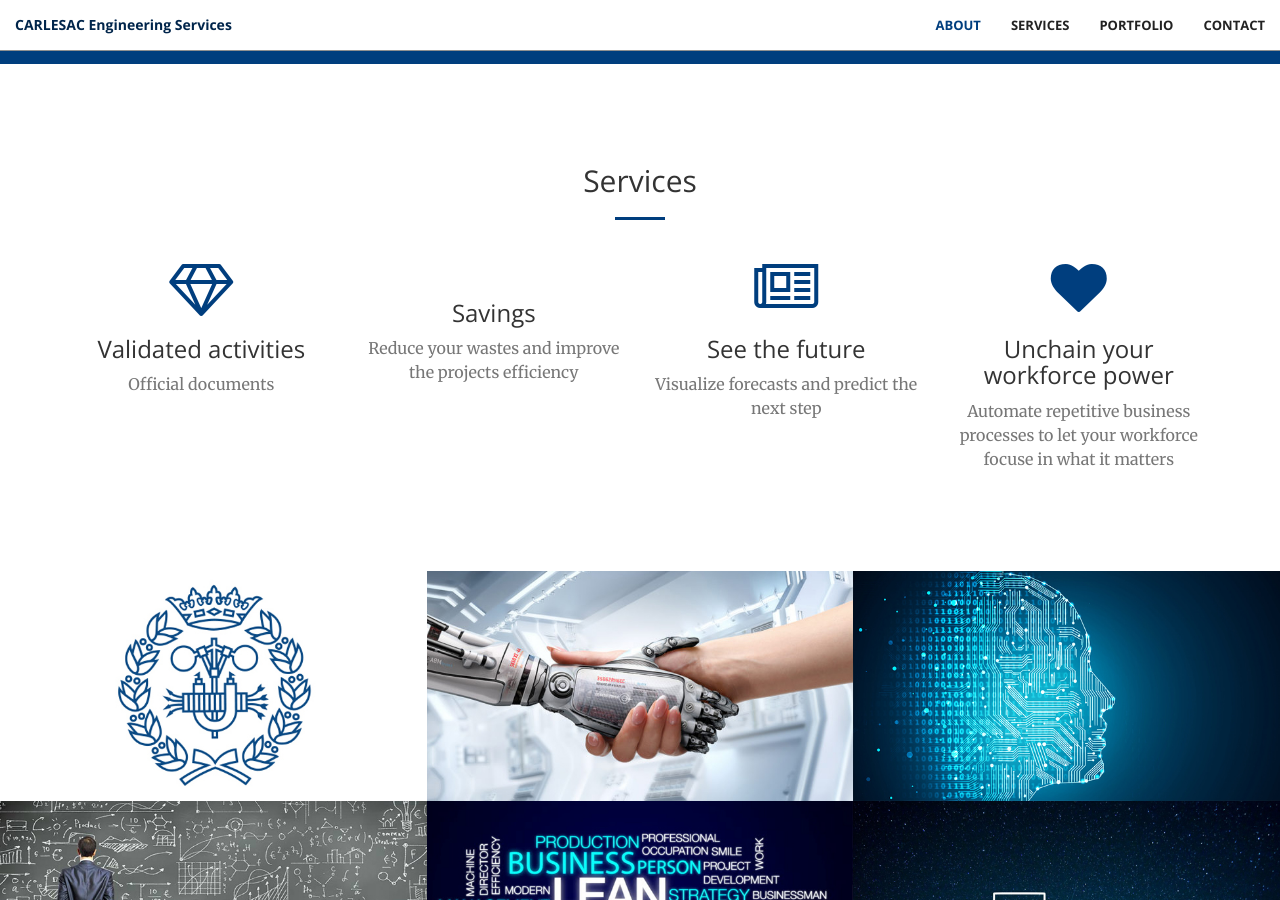
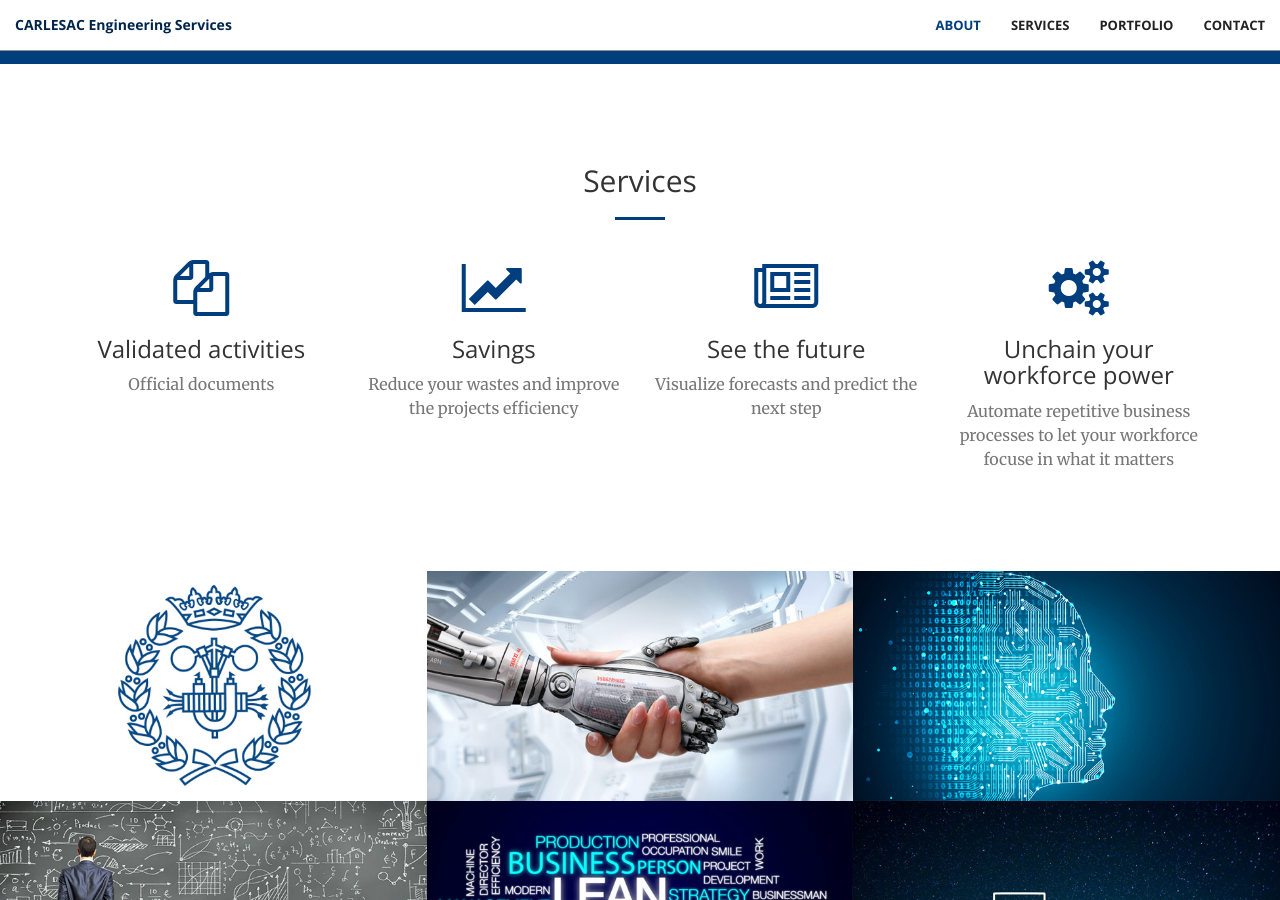
Before and after one commit to carlesac/carlesac.github.io, a Jekyll site: the page built from index.html, in a window 1280 px wide and 900 px high, scrolled down 1230 px. Built offline with Jekyll 4.4.1, drawn with Linux system fonts in a browser that asks for light colours.

Commit message:
2.1.2 Update logos

```diff
--- a/_includes/services.html
+++ b/_includes/services.html
@@ -11,14 +11,14 @@
         <div class="row">
             <div class="col-lg-3 col-md-6 text-center">
                 <div class="service-box">
-                    <i class="fa fa-4x fa-diamond wow bounceIn text-primary"></i>
+                    <i class="fa fa-4x fa-files-o wow bounceIn text-primary"></i>
                     <h3>Validated activities</h3>
                     <p class="text-muted">Official documents </p>
                 </div>
             </div>
             <div class="col-lg-3 col-md-6 text-center">
                 <div class="service-box">
-                    <i class="fa fa-4x fa-chart-line wow bounceIn text-primary" data-wow-delay=".1s"></i>
+                    <i class="fa fa-4x fa-line-chart wow bounceIn text-primary" data-wow-delay=".1s"></i>
                     <h3>Savings</h3>
                     <p class="text-muted">Reduce your wastes and improve the projects efficiency</p>
                 </div>
@@ -32,7 +32,7 @@
             </div>
             <div class="col-lg-3 col-md-6 text-center">
                 <div class="service-box">
-                    <i class="fa fa-4x fa-heart wow bounceIn text-primary" data-wow-delay=".3s"></i>
+                    <i class="fa fa-4x fa-gears wow bounceIn text-primary" data-wow-delay=".3s"></i>
                     <h3>Unchain your workforce power</h3>
                     <p class="text-muted">Automate repetitive business processes to let your workforce focuse in what it matters</p>
                 </div>
```
